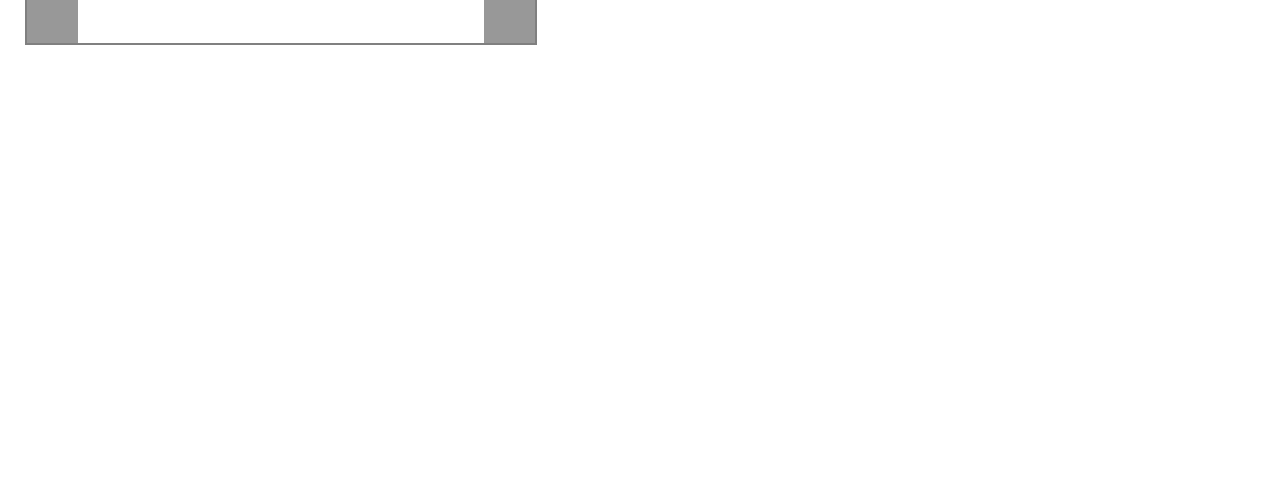
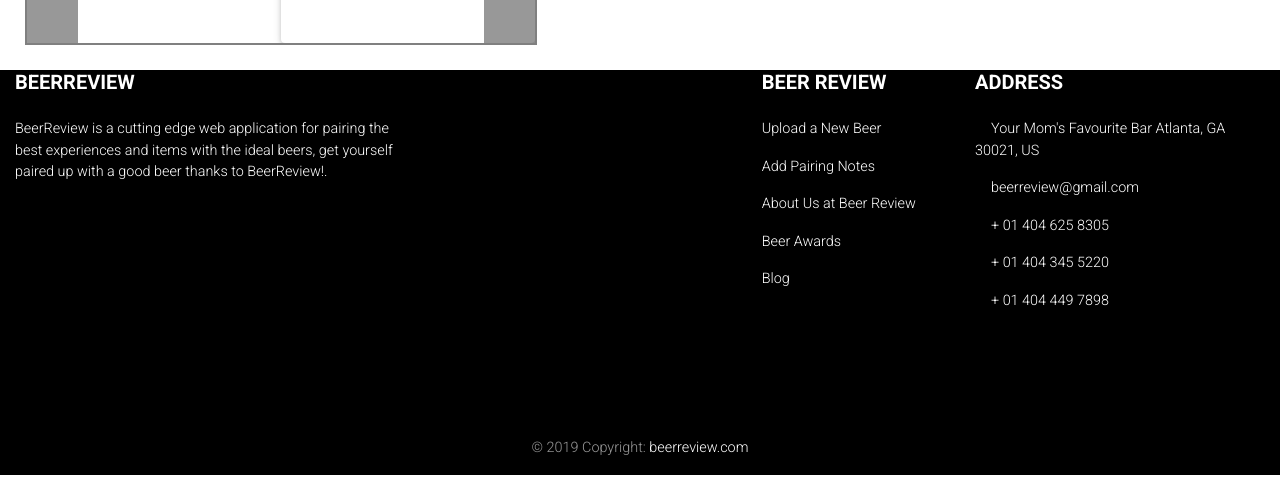
Before and after one commit to Bruder44/beerreview, a React (Create React App) app in the folder client/: page / in a window 1280 px wide. Shown: the part 298-797 px from the top of the page. Built offline with nearby package versions, Linux system fonts and the light colour scheme.

Commit message:
tebow 3.0

```diff
--- a/client/package.json
+++ b/client/package.json
@@ -3,8 +3,10 @@
   "version": "0.1.0",
   "private": true,
   "dependencies": {
+    "mdbreact": "^4.9.0",
     "react": "^16.6.3",
     "react-dom": "^16.6.3",
+    "react-fontawesome": "^1.6.1",
     "react-scripts": "2.1.1"
   },
   "scripts": {
--- a/client/src/App.css
+++ b/client/src/App.css
@@ -75,3 +75,8 @@ img {
     /* color: black; */
 
 /* } */
+/*  Footer Customization */
+.page-footer {
+    width: 100%;
+    height: 30%;
+  }
--- a/client/src/App.js
+++ b/client/src/App.js
@@ -1,7 +1,7 @@
 import React, { Component } from 'react';
 import Header from './components/Header/Header'
 import Carousel from './components/Carousel/Carousel'
-// import Footer from './components/Footer'
+import Footer from './components/Footer'
 // import logo from './logo.svg';
 import './App.css';
 
@@ -11,7 +11,7 @@ class App extends Component {
       <div className="app">
          <Header />
         <Carousel />
-        {/* <Footer /> */}
+         <Footer />
       </div>
     );
   }
--- a/client/src/components/Footer/Footer.js
+++ b/client/src/components/Footer/Footer.js
@@ -0,0 +1,60 @@
+import React from 'react';
+import { Col, Container, Row, Footer } from 'mdbreact';
+import "mdbreact/dist/css/mdb.css";
+//import 'font-awesome/css/font-awesome.min.css';
+
+class FooterPage extends React.Component {
+  render(){
+    return(
+      <Footer color="black" className="font-small pt-0">
+          <Container fluid className="text-center text-md-left">
+            <Row className="my-4">
+              <Col md="4" lg="4">
+                <h5 className="text-uppercase mb-4 font-weight-bold">BeerReview</h5>
+                <p>BeerReview is a cutting edge web application for pairing the best experiences and items with the ideal beers, get yourself paired up with a good beer thanks to BeerReview!. </p>
+              </Col>
+              <hr className="clearfix w-100 d-md-none"/>
+              <Col md="2" lg="2" className="ml-auto">
+                <h5 className="text-uppercase mb-4 font-weight-bold">Beer Review</h5>
+                <ul className="list-unstyled">
+                  <p><a href="#!">Upload a New Beer</a></p>
+                  <p><a href="#!">Add Pairing Notes</a></p>
+                  <p><a href="#!">About Us at Beer Review</a></p>
+                  <p><a href="#!">Beer Awards</a></p>
+                  <p><a href= "#!">Blog</a></p>
+                </ul>
+              </Col>
+              <hr className="clearfix w-100 d-md-none"/>
+              <Col md="5" lg="3">
+                <h5 className="text-uppercase mb-4 font-weight-bold">Address</h5>
+                <p><i className="fa fa-home mr-3"></i> Your Mom's Favourite Bar Atlanta, GA 30021, US</p>
+                <p><i className="fa fa-envelope mr-3"></i> beerreview@gmail.com</p>
+                <p><i className="fa fa-phone mr-3"></i> + 01 404 625 8305</p>
+                <p><i className="fa fa-print mr-3"></i> + 01 404 345 5220</p>
+                <p><i className="fa fa-print mr-3"></i> + 01 404 449 7898</p>
+              </Col>
+            </Row>
+            <Row>
+              <Col md="12">
+                <div className="mb-5 flex-center">
+                  <a className="fb-ic"><i className="fa fa-facebook fa-lg white-text mr-md-5 mr-3 fa-2x"> </i></a>
+                  <a className="tw-ic"><i className="fa fa-twitter fa-lg white-text mr-md-5 mr-3 fa-2x"> </i></a>
+                  <a className="gplus-ic"><i className="fa fa-google-plus fa-lg white-text mr-md-5 mr-3 fa-2x"> </i></a>
+                  <a className="li-ic"><i className="fa fa-linkedin fa-lg white-text mr-md-5 mr-3 fa-2x"> </i></a>
+                  <a className="ins-ic"><i className="fa fa-instagram fa-lg white-text mr-md-5 mr-3 fa-2x"> </i></a>
+                  <a className="pin-ic"><i className="fa fa-pinterest fa-lg white-text fa-2x"> </i></a>
+                </div>
+              </Col>
+            </Row>
+          </Container>
+          <div className="footer-copyright text-center py-3">
+            <Container fluid>
+              &copy; {(new Date().getFullYear())} Copyright: <a href="https://beerreview.herokuapp.com/"> beerreview.com </a>
+            </Container>
+          </div>
+      </Footer>
+    );
+  }
+}
+
+export default FooterPage;
--- a/client/src/components/Footer/index.js
+++ b/client/src/components/Footer/index.js
@@ -1 +1 @@
-export * from "./Footer";
+export {default} from "./Footer" ;
```
Also changed, not shown: 1 other file (tests, documents, lock files or other folders).
